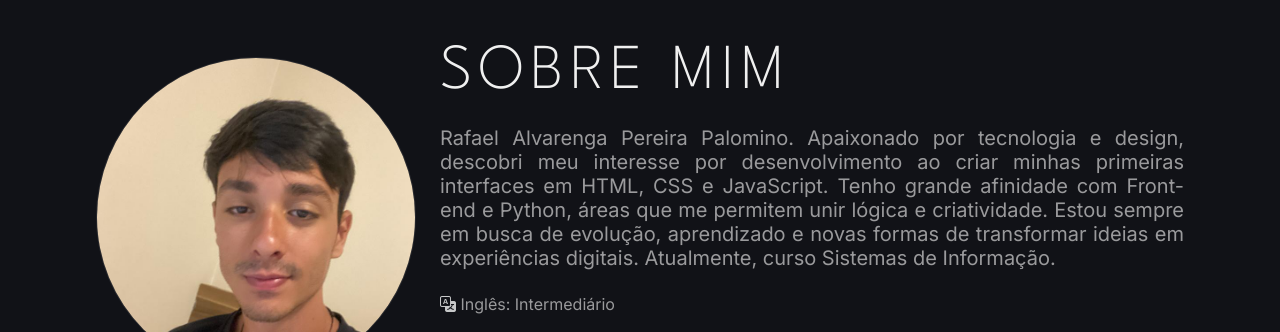
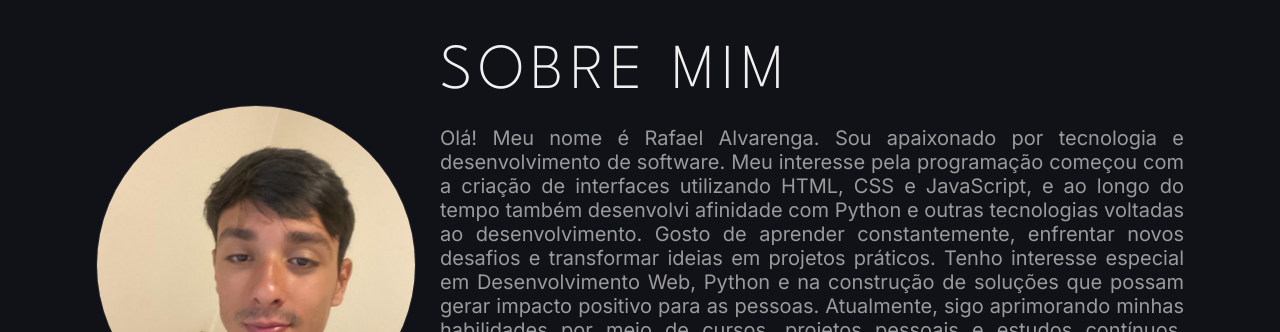
Before and after one commit to RafaelPalomino18/Portifolio, a plain HTML site: page index.html in a window 1280 px wide. Shown: the part 3830-4162 px from the top of the page. Drawn offline with nearby package versions, Linux system fonts and the light colour scheme.

Commit message:
Atualizando descrição pessoal na seção "Sobre mim" para refletir melhor minha trajetória e interesses em tecnologia e desenvolvimento.

```diff
--- a/index.html
+++ b/index.html
@@ -284,7 +284,10 @@
       <img class="about__photo" src="assets/images/FotodePerfil.jpeg" alt="Foto de Perfil">
       <div class="about__description">
         <h2>Sobre mim</h2>
-        <p>Rafael Alvarenga Pereira Palomino. Apaixonado por tecnologia e design, descobri meu interesse por desenvolvimento ao criar minhas primeiras interfaces em HTML, CSS e JavaScript. Tenho grande afinidade com Front-end e Python, áreas que me permitem unir lógica e criatividade. Estou sempre em busca de evolução, aprendizado e novas formas de transformar ideias em experiências digitais. Atualmente, curso Sistemas de Informação.
+        <p>Olá! Meu nome é Rafael Alvarenga.
+            Sou apaixonado por tecnologia e desenvolvimento de software. Meu interesse pela programação começou com a criação de interfaces utilizando HTML, CSS e JavaScript, e ao longo do tempo também desenvolvi afinidade com Python e outras tecnologias voltadas ao desenvolvimento.
+            Gosto de aprender constantemente, enfrentar novos desafios e transformar ideias em projetos práticos. Tenho interesse especial em Desenvolvimento Web, Python e na construção de soluções que possam gerar impacto positivo para as pessoas.
+            Atualmente, sigo aprimorando minhas habilidades por meio de cursos, projetos pessoais e estudos contínuos, sempre buscando evoluir como profissional da área de tecnologia.
         </p>
         <div class="about__icons">
           <i class="bi bi-translate"></i>
```
